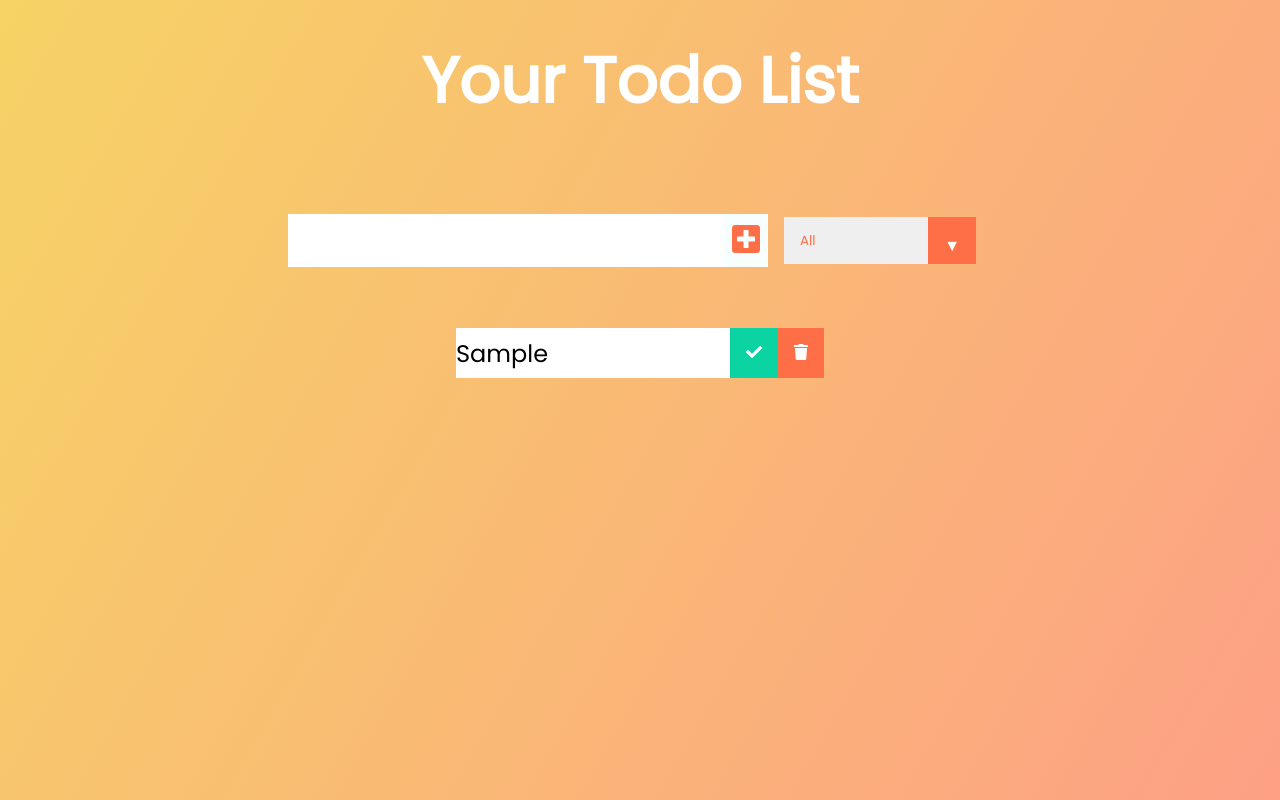
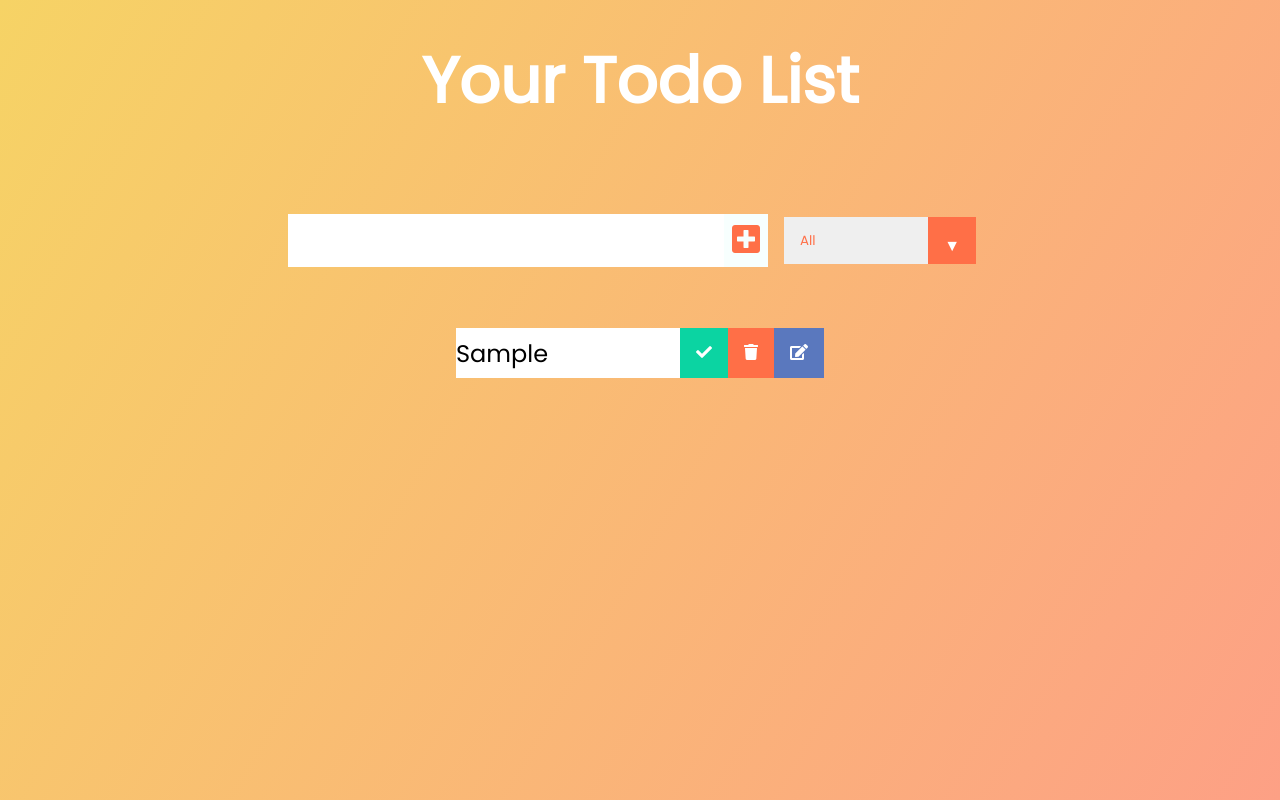
Before and after one commit to anark1stx/react-todo, a React (Create React App) app: page / in a window 1280 px wide. Both pictures are taken after typing "Sample" into the empty fields and a click on the button 746 px from the left and 240 px from the top of the page. Built offline with nearby package versions, Linux system fonts and the light colour scheme.

Commit message:
Added edit button and styled it, wrapped buttons in a div

```diff
--- a/src/App.css
+++ b/src/App.css
@@ -54,7 +54,7 @@
     font-size: 1.5rem;
     color: black;
     display: flex;
-    justify-content: space-between;
+    justify-content: space-around;
     align-items: center;
     transition: all 1s ease;
   }
@@ -66,7 +66,8 @@
   }
 
   .trash-btn,
-  .complete-btn {
+  .complete-btn,
+  .edit-btn {
     background: #ff6f47;
     color: white;
     border: none;
@@ -77,12 +78,15 @@
   .complete-btn {
     background: rgb(11, 212, 162);
   }
+  .edit-btn{
+    background: rgb(90,120,190);
+  }
   .todo-item {
     padding: 0rem 0.5rem;
   }
 
   .fa-trash,
-  .fa-check {
+  .fa-check, .fa-edit {
     pointer-events: none;
   }
 
--- a/src/components/Todo.js
+++ b/src/components/Todo.js
@@ -17,12 +17,17 @@ const Todo = (props) =>{
     return(
         <div className="todo">
             <li className={`todoItem ${props.todo.completed ? "completed" : ''}`}>{props.todo.text}</li>
+            <div>
             <button onClick={completeHandler} className="complete-btn">
                 <i className="fas fa-check"></i>
             </button>
             <button onClick={deleteHandler} className="trash-btn">
                 <i className="fas fa-trash"></i>
             </button>
+            <button className="edit-btn">
+                <i className="fas fa-edit"></i>
+            </button>
+            </div>
         </div>
     );
 }
```
Also changed, not shown: 1 other file (tests, documents, lock files or other folders).
